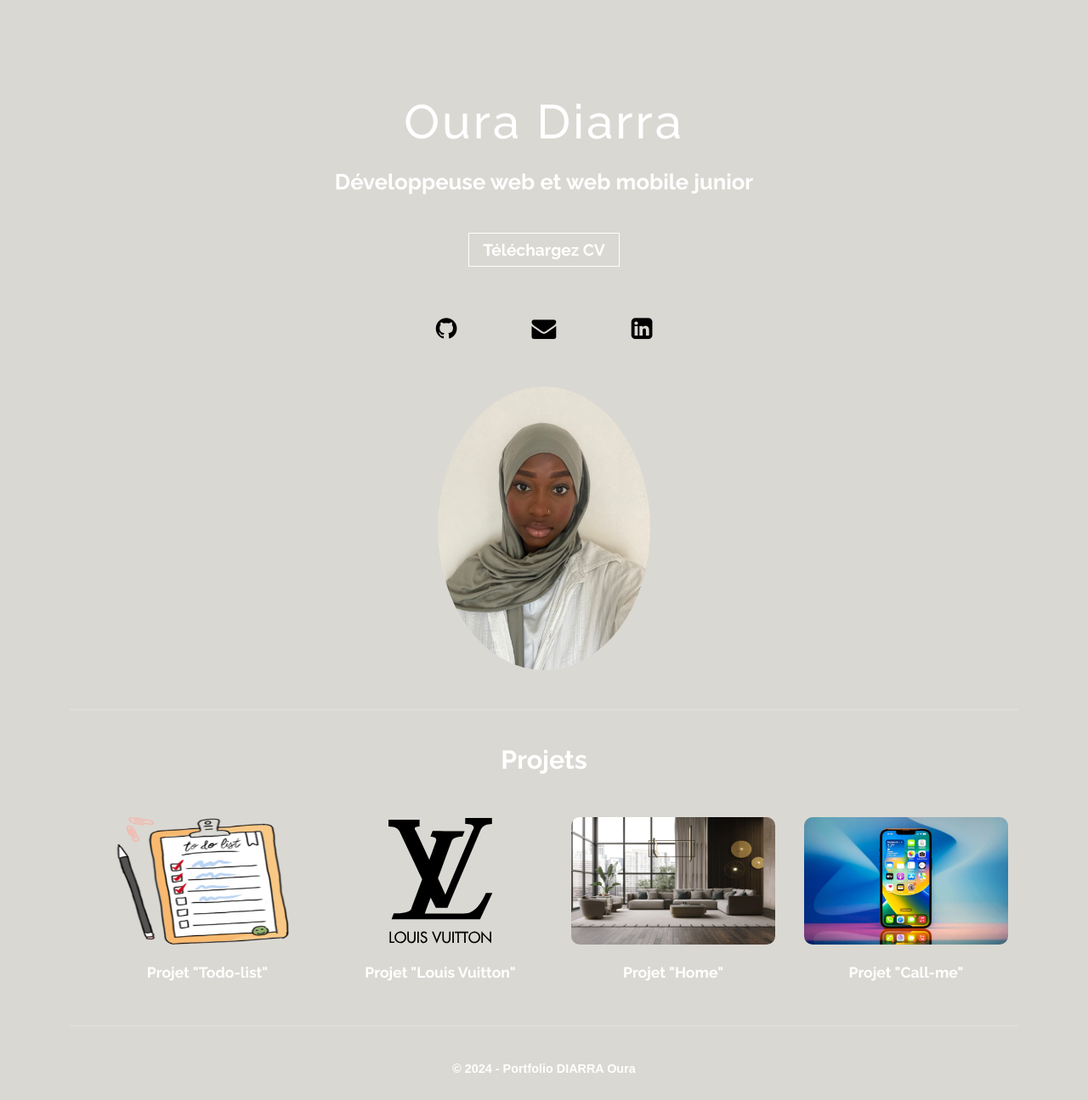
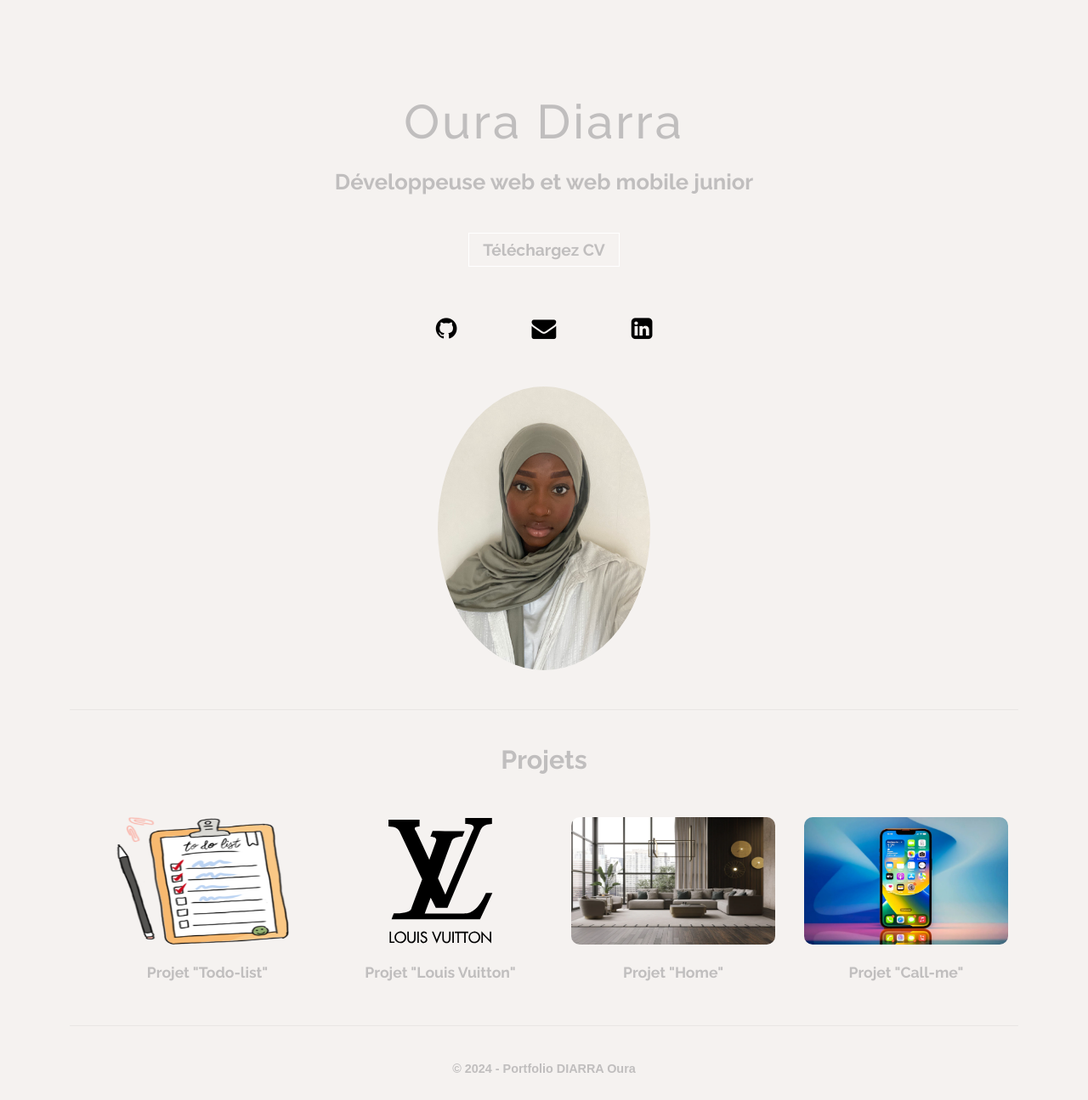
Before and after one commit to OuraaD/portfolio, a plain HTML site: page index.html in a window 1280 px wide. Shown: the whole page at 85% size. Drawn offline with nearby package versions, Linux system fonts and the light colour scheme; a web font is replaced by a local one.

Commit message:
last changes

```diff
--- a/assets/css/style.css
+++ b/assets/css/style.css
@@ -6,7 +6,7 @@
 }
 
 body {
-  background: rgba(70, 60, 30, 0.199);
+  background: rgba(209, 193, 180, 0.199);
 }
 
 .article-container {
@@ -19,7 +19,7 @@ body {
 
 .article-container .txt-h1-col {
   font-size: 3.5rem;
-  color: #fff;
+  color: #c0bebe;
   font-family: "Raleway", sans-serif;
   font-optical-sizing: auto;
   font-weight: 00;
@@ -32,7 +32,7 @@ body {
   margin-top: 10px;
   font-size: 1.6rem;
   font-family: "Raleway", sans-serif;
-  color: #fff;
+  color: #c0bebe;
   text-align: center;
   font-weight: 700;
 }
@@ -46,7 +46,7 @@ body {
 
 .link-cv {
   text-decoration: none;
-  color: #fff;
+  color:#c0bebe;
   border: 1px solid white;
   padding: 8px 16px;
   font-family: "Raleway", sans-serif;
@@ -106,7 +106,7 @@ body {
 }
 
 .paragraph-txt {
-  color: #fff;
+  color:#c0bebe;
   font-size: 0.7rem;
   font-family: "Raleway", sans-serif;
   font-weight: 700;
@@ -117,7 +117,7 @@ body {
   margin-top: 40px;
   text-align: center;
   font-size: 1.9rem;
-  color: #fff;
+  color: #c0bebe;
   font-family: "Raleway", sans-serif;
   font-weight: 700;
   cursor: pointer;
@@ -138,7 +138,7 @@ body {
 .projet-link-img p {
   margin-top: 20px;
   font-size: 1.1rem;
-  color: #fff;
+  color:#c0bebe;
   font-family: "Raleway", sans-serif;
   font-weight: 700;
 }
@@ -160,7 +160,7 @@ body {
 }
 
 hr {
-  color: #fff;
+  color: #c0bebe;
   cursor: pointer;
 }
 
@@ -205,7 +205,7 @@ hr {
   font-size: 0.9rem;
   font-family: "Montserrat", sans-serif;
   font-weight: 700;
-  color: #fff;
+  color: #c0bebe;
   padding: 10px;
   cursor: pointer;
 }
```
